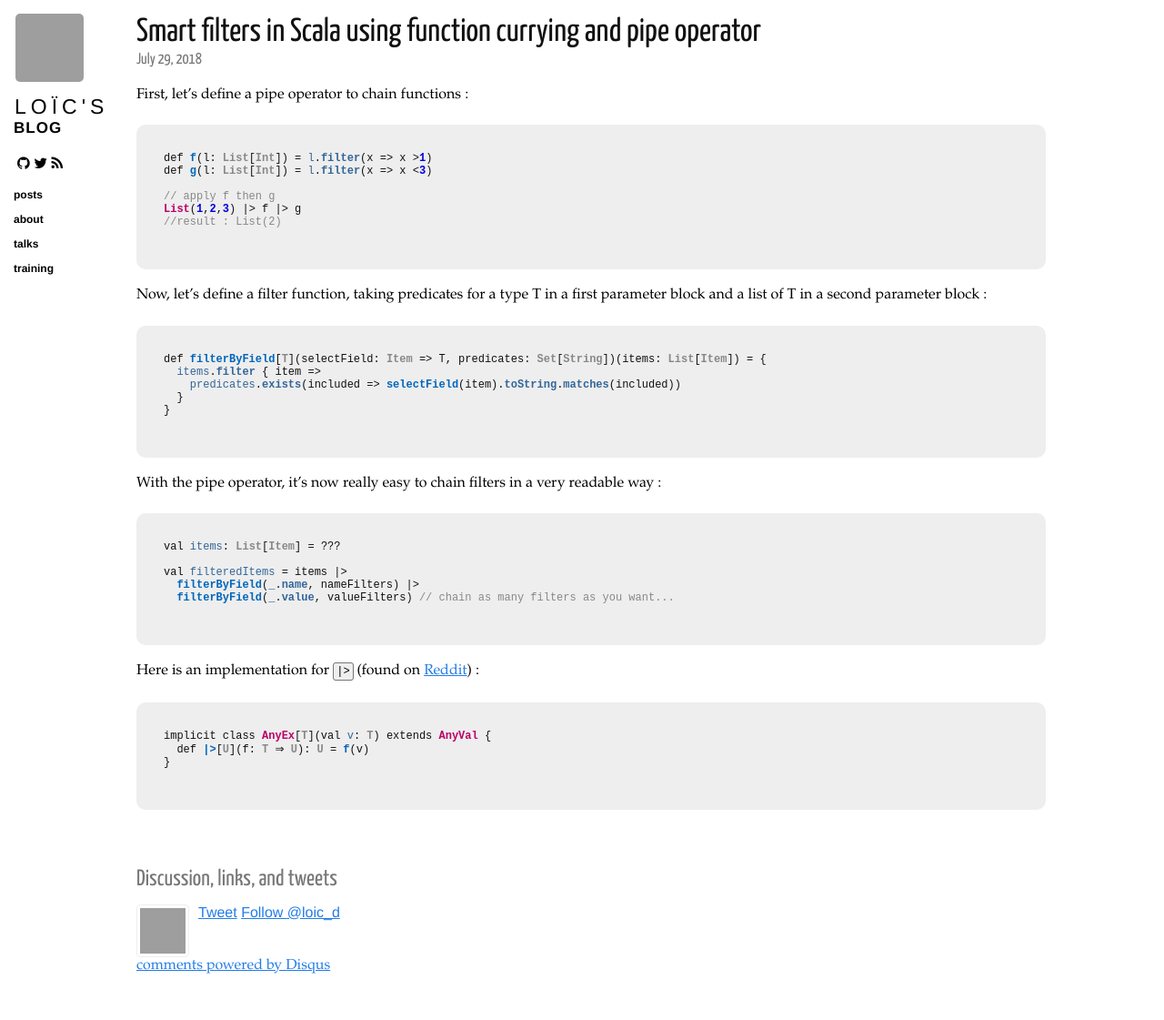
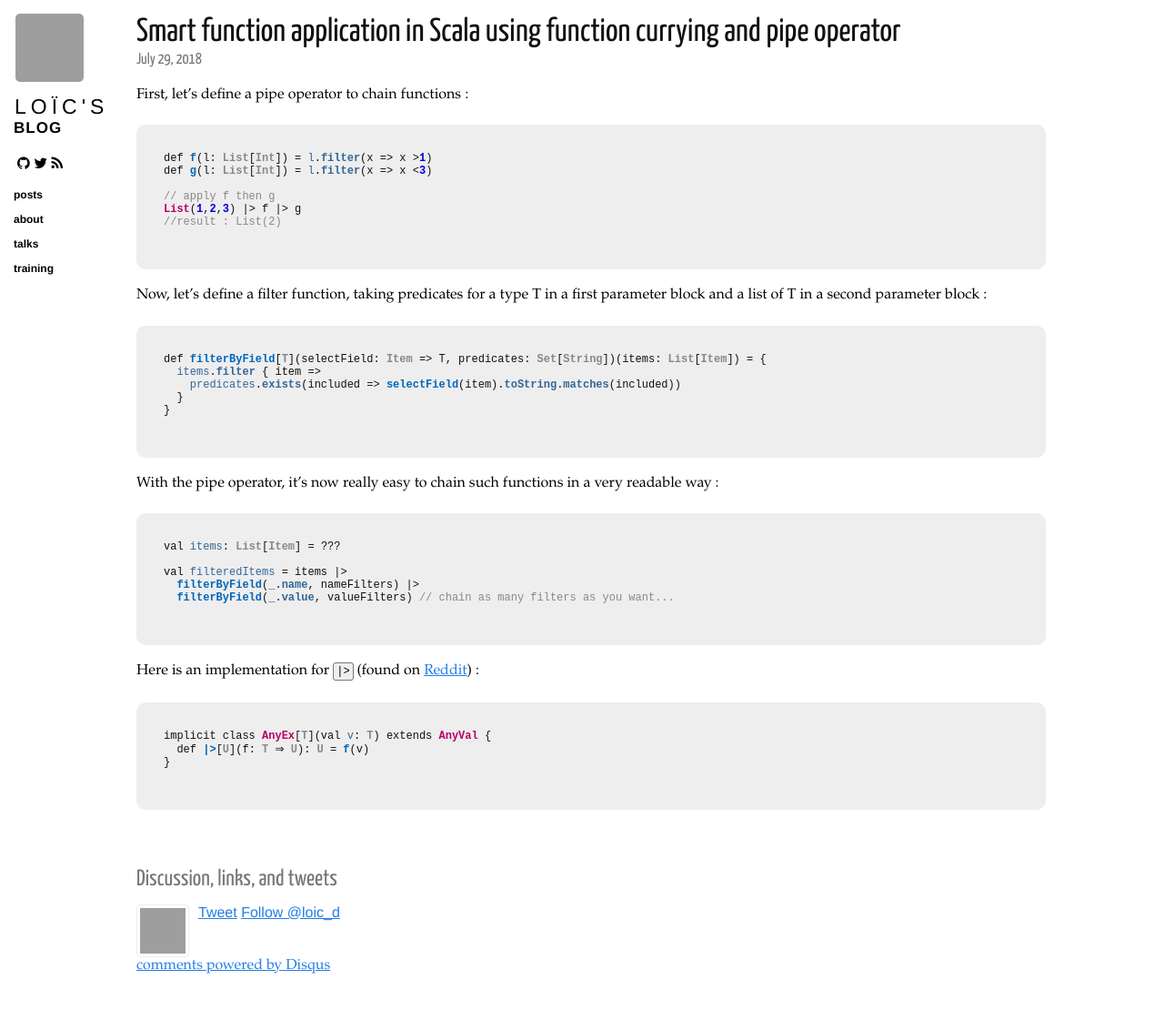
Before and after one commit to loicdescotte/loicdescotte.github.io, a Jekyll site: the page built from _posts/2018-07-29-scala-smart-functions.md, in a window 1280 px wide. Shown: the whole page at 91% size. Built offline with Jekyll 4.4.1, drawn with Linux system fonts in a browser that asks for light colours; nearby versions of some CDN libraries; comment, search, counter and statistics services are not loaded; grey boxes are pictures that could not be loaded.

Commit message:
Update and rename 2018-07-29-scala-smart-filters.md to 2018-07-29-scala-smart-functions.md

````diff
--- a/_posts/2018-07-29-scala-smart-filters.md
+++ b/_posts/2018-07-29-scala-smart-functions.md
@@ -1,6 +1,6 @@
 ---
 layout: post
-title: Smart filters in Scala using function currying and pipe operator
+title: Smart function application in Scala using function currying and pipe operator
 tags:
  - Functional Programming
  - Scala
@@ -29,7 +29,7 @@ def filterByField[T](selectField: Item => T, predicates: Set[String])(items: Lis
 }
 ```
 
-With the pipe operator, it's now really easy to chain filters in a very readable way :
+With the pipe operator, it's now really easy to chain such functions in a very readable way :
 
 ```scala
 val items: List[Item] = ???
````
